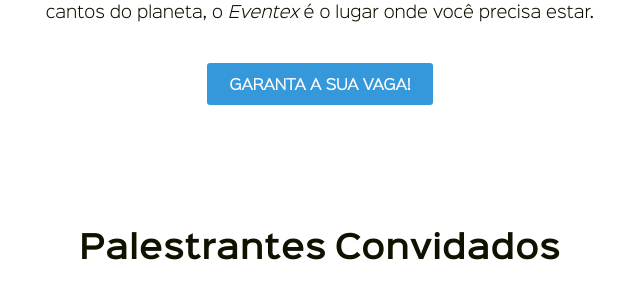
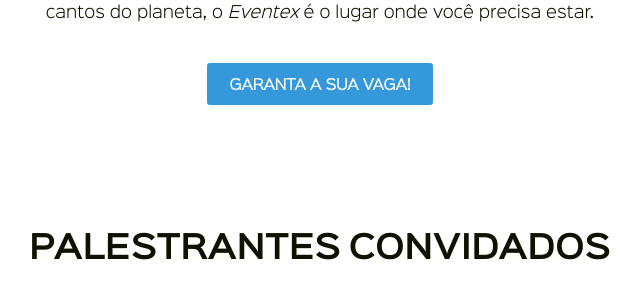
Before and after one commit to carruda1980/eventex, a Django app: page / in a window 1280 px wide. Shown: the part 850-1137 px from the top of the page, without its empty margins (320-961 px from the left). Run offline with Django 3.2, Linux system fonts and the light colour scheme; some libraries are stand-ins or nearby versions.

Commit message:
Main css

```diff
--- a/eventex/core/static/css/main.css
+++ b/eventex/core/static/css/main.css
@@ -363,4 +363,12 @@ section header h2 {
     border-color: #d0e9c6
 }
 
+.speakers h2 {
+    text-transform: uppercase;
+}
+
+.speakers img {
+    width: 200px;
+    border-radius: 100%
+}
 /* Fim Customização */
```
